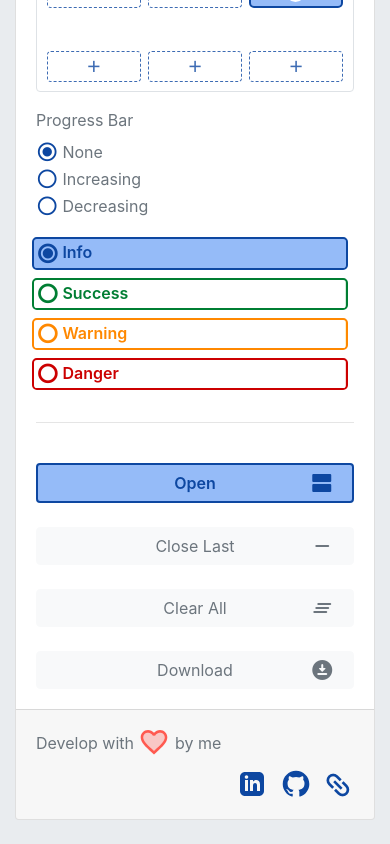
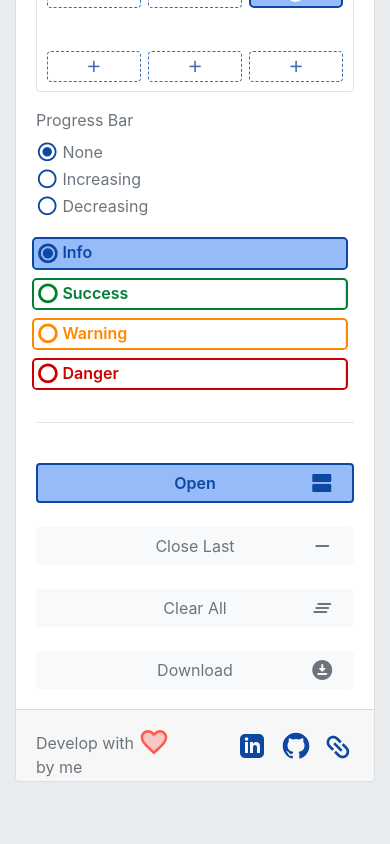
Before and after one commit to notbadcode-dev/mixxin-toastr, an Angular app: page / in a window 390 px wide. Shown: the part 1189-2033 px from the top of the page. After the commit the page ends 1995 px from the top, so only its background shows below. Built offline with nearby package versions, Linux system fonts and the light colour scheme.

Commit message:
fix zone config toast always full bottonm on full top

```diff
--- a/src/app/components/config-toast-zone/config-toast-zone.component.ts
+++ b/src/app/components/config-toast-zone/config-toast-zone.component.ts
@@ -93,7 +93,7 @@ export class ConfigToastZoneComponent implements OnInit {
     this.removed(zoneLine.className);
 
     if (zoneColumnListAdded.find(columnType => columnType === zoneColumn.zoneColumnType)) {
-      zoneColumnListAdded = zoneColumnListAdded.filter(columnType => columnType !== zoneColumn.zoneColumnType);
+      // zoneColumnListAdded = zoneColumnListAdded.filter(columnType => columnType !== zoneColumn.zoneColumnType);
       this._domService.removeClassToElementByClassName(zoneColumn.className.split(' ')[0], 'added');
       this._domService.removeClassToElementByClassName(zoneColumn.className.split(' ')[0], 'stripped');
     } else {
@@ -108,7 +108,11 @@ export class ConfigToastZoneComponent implements OnInit {
     if (zoneColumnListAdded.length === 3) {
       thirdZoneColumn = zoneLine.zoneColumns.filter(zoneColumn => zoneColumn.zoneColumnType === zoneColumnListAdded[2])[0]
       this._domService.addClassToElementByClassName(thirdZoneColumn.className.split(' ')[0], 'stripped');
-      positionClassToEmit = PositionClass.bottomFull;
+      if (zoneColumnListAdded.filter(zone => zone === ZoneColumnType.topLeft || zone === ZoneColumnType.topMiddle || zone === ZoneColumnType.topRight).length > 0) {
+        positionClassToEmit = PositionClass.topFull;
+      } else if (zoneColumnListAdded.filter(zone => zone === ZoneColumnType.bottomLeft || zone === ZoneColumnType.bottomMiddle || zone === ZoneColumnType.bottomRight).length > 0) {
+        positionClassToEmit = PositionClass.bottomFull;
+      }
     } else {
       firstZoneColumn = zoneLine.zoneColumns.filter(zoneColumn => zoneColumn.zoneColumnType === zoneColumnListAdded[0])[0];
       if (zoneColumnListAdded.length === 2) {
--- a/src/app/components/home/home.component.html
+++ b/src/app/components/home/home.component.html
@@ -225,7 +225,7 @@
 
           <div class="row">
 
-            <div class="col-12 col-md-6">
+            <div class="col-6">
 
               Develop with
               <i class="material-icons-two-tone">
@@ -235,7 +235,7 @@
 
             </div>
 
-            <div class="col-12 col-md-6">
+            <div class="col-6">
 
               <ul>
 
```
